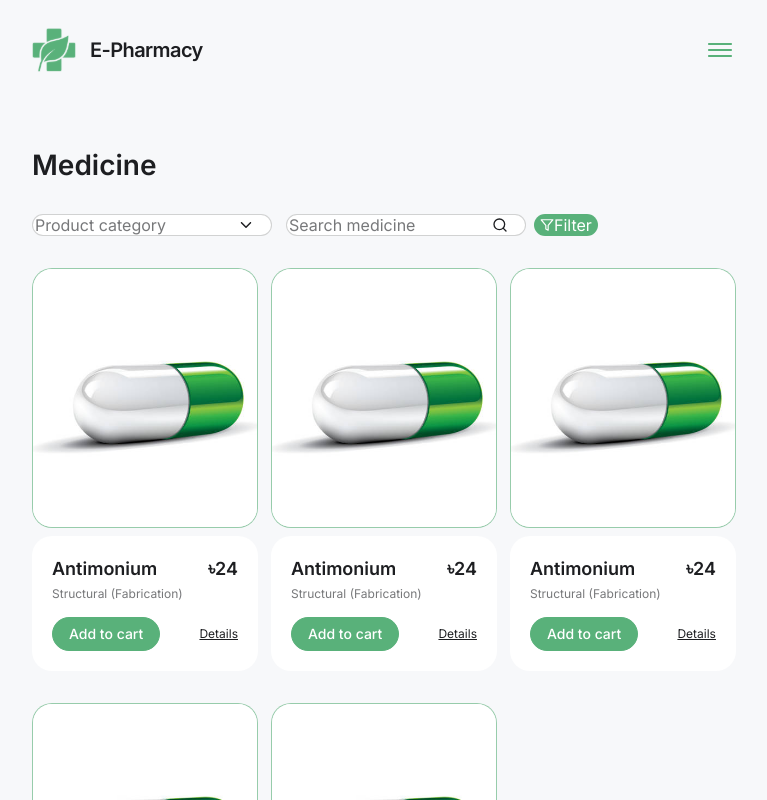
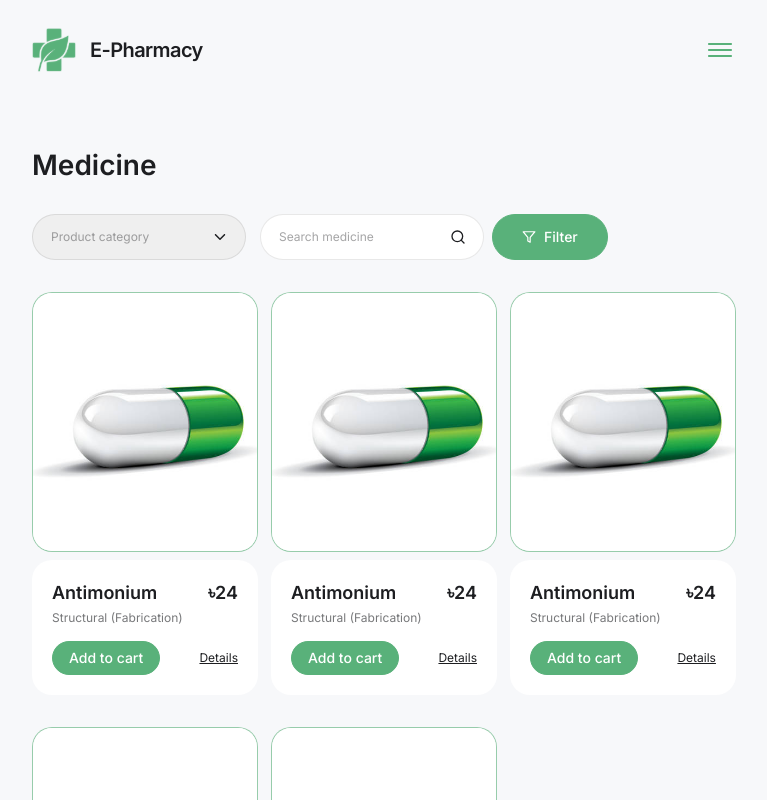
Before and after one commit to milenness/e-pharmacy-frontend, a Next.js app: page /medicine in a window 1280 px wide. Shown: the top 800 px of the page, without its empty margins (256-1023 px from the left). Built offline with nearby package versions, Linux system fonts and the light colour scheme.

Commit message:
add filter

```diff
--- a/components/SearchFilterPanel/SearchFilterPanel.module.css
+++ b/components/SearchFilterPanel/SearchFilterPanel.module.css
@@ -32,6 +32,21 @@
 .searchWrapper {
   margin-right: 8px;
 }
+
+.categoryWrapper .field {
+  width: 214px;
+  cursor: pointer;
+  transition: border-color var(--main-transition);
+}
+
+.categoryWrapper .field:hover,
+.categoryWrapper .field:active {
+  border-color: var(--primary-color);
+}
+
+.searchWrapper .field {
+  width: 224px;
+}
 }
 
 @media only screen and (min-width: 1440px) {
@@ -58,3 +73,56 @@
   right: 18px;
   transform: translateY(-50%);
 }
+
+.field {
+  padding: 13px 38px 13px 18px;
+  border: 1px solid rgba(29, 30, 33, 0.1);
+border-radius: 60px;
+font-size: 12px;
+line-height: 1.5;
+width: 100%;
+
+  appearance: none;
+  -webkit-appearance: none;
+  -moz-appearance: none;
+  outline: none;
+}
+
+@media only screen and (min-width: 1440px) {
+.field {
+  width: auto;
+}
+}
+
+.field::placeholder, .field.isPlaceholder {
+  font-size: 12px;
+line-height: 1.5;
+color: rgba(29, 30, 33, 0.4);
+}
+
+.field option {
+ font-size: 12px;
+line-height: 1.5;
+color: var(--text-dark);
+}
+
+.btn {
+  display: flex;
+  border: 1px solid var(--primary-color);
+  gap: 8px;
+  align-items: center;
+width: max-content;
+padding: 12px 29px;
+font-weight: 500;
+font-size: 14px;
+line-height: 1.29;
+transition: color var(--main-transition), background-color var(--main-transition), border-color var(--main-transition);
+}
+
+.btn:hover,
+.btn:focus,
+.btn:active {
+border-color: rgba(89, 177, 122, 0.5);
+background-color: transparent;
+color: var(--primary-color);
+}
--- a/components/SearchFilterPanel/SearchFilterPanel.tsx
+++ b/components/SearchFilterPanel/SearchFilterPanel.tsx
@@ -26,13 +26,32 @@ export default function SearchFilterPanel() {
           <label className={css.hidden} htmlFor={categoryFieldId}>
             Product category
           </label>
-          <Field
-            className={css.field}
-            type="text"
-            name="category"
-            id={categoryFieldId}
-            placeholder="Product category"
-          />
+          <Field name="category">
+            {({
+              field,
+            }: {
+              field: {
+                value: string;
+                name: string;
+                onChange: (e: React.ChangeEvent<HTMLSelectElement>) => void;
+                onBlur: (e: React.FocusEvent<HTMLSelectElement>) => void;
+              };
+            }) => (
+              <select
+                {...field}
+                id={categoryFieldId}
+                className={`${css.field} ${!field.value ? css.isPlaceholder : ""}`}
+              >
+                <option value="" disabled hidden>
+                  Product category
+                </option>
+                <option value="all">All categories</option>
+                <option value="vitamins">Vitamins</option>
+                <option value="supplements">Supplements</option>
+                <option value="medicines">Medicines</option>
+              </select>
+            )}
+          </Field>
           <IoIosArrowDown className={css.icon} size={16} />
         </div>
 
@@ -51,7 +70,7 @@ export default function SearchFilterPanel() {
         </div>
 
         <button className={css.btn} type="submit">
-          <LuFilter className={css.btnIcon} size={14} /> Filter
+          <LuFilter className={css.buttonIcon} size={14} /> Filter
         </button>
       </Form>
     </Formik>
```
